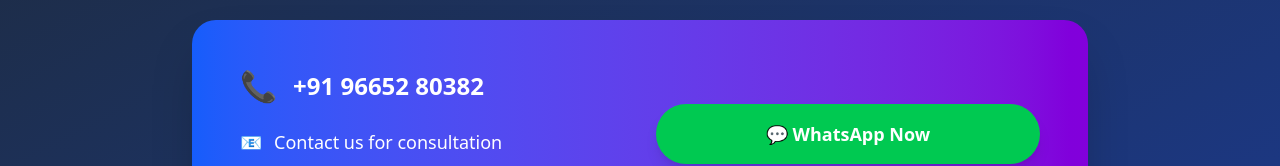
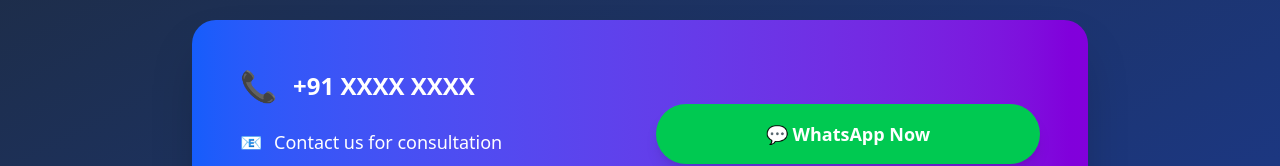
Before and after one commit to coolbuddy2991/react_app, a React (Vite) app: page / in a window 1280 px wide. Shown: the part 3326-3492 px from the top of the page. Built offline with nearby package versions, Linux system fonts and the light colour scheme.

Commit message:
contact changed

```diff
--- a/src/components/LandingPage.jsx
+++ b/src/components/LandingPage.jsx
@@ -258,7 +258,7 @@ const AIBusinessWebsite = () => {
                     rel="noopener noreferrer"
                     className="text-2xl font-bold hover:text-yellow-300 transition-colors"
                   >
-                    +91 96652 80382
+                    +91 XXXX XXXX
                   </a>
                 </div>
                 <div className="space-y-3 text-lg">
```
